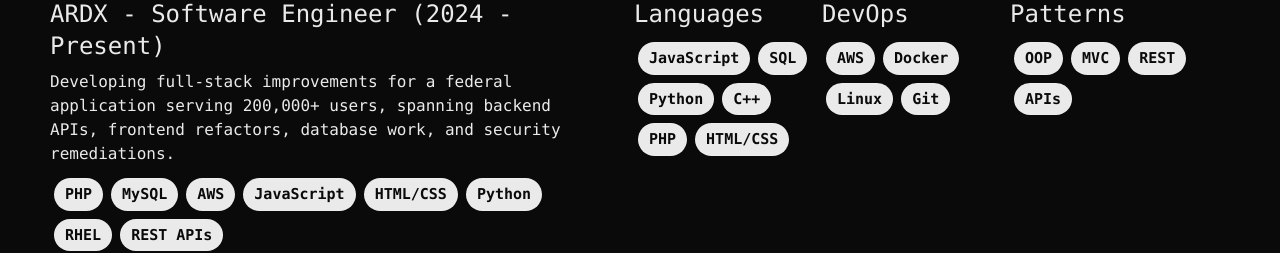
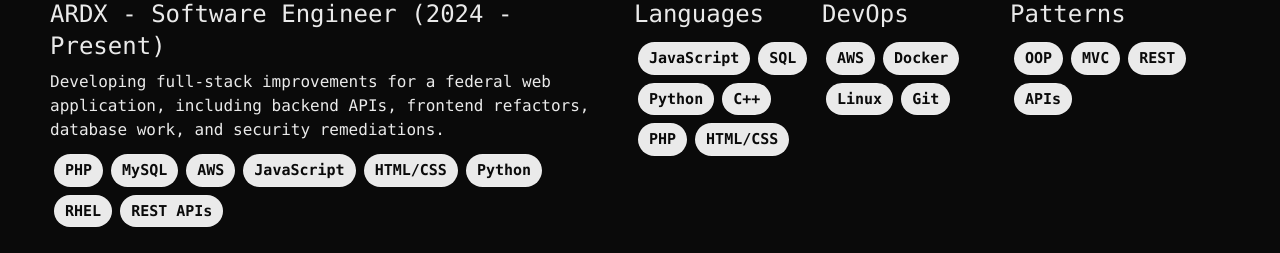
Before and after one commit to GabrielWelvaert/portfolio-website, a React (Vite) app: page / in a window 1280 px wide. Shown: the part 678-931 px from the top of the page. Built offline with nearby package versions, Linux system fonts and the light colour scheme.

Commit message:
remove reference to work user count

```diff
--- a/src/components/Work.jsx
+++ b/src/components/Work.jsx
@@ -8,7 +8,7 @@ export const Work = () => {
             <div id="work" className="flex flex-wrap gap-6 justify-between">
                 <div className="flex flex-col gap-2">
                     <div className="text-2xl">ARDX - Software Engineer (2024 - Present)</div>
-                    <div>Developing full-stack improvements for a federal application serving 200,000+ users, spanning backend APIs, frontend refactors, database work, and security remediations.</div>
+                    <div>Developing full-stack improvements for a federal web application, including backend APIs, frontend refactors, database work, and security remediations.</div>
                     <div className="tag-container">
                         {workStack.map(item => <Tag key={item}>{item}</Tag>)}
                     </div>
```
